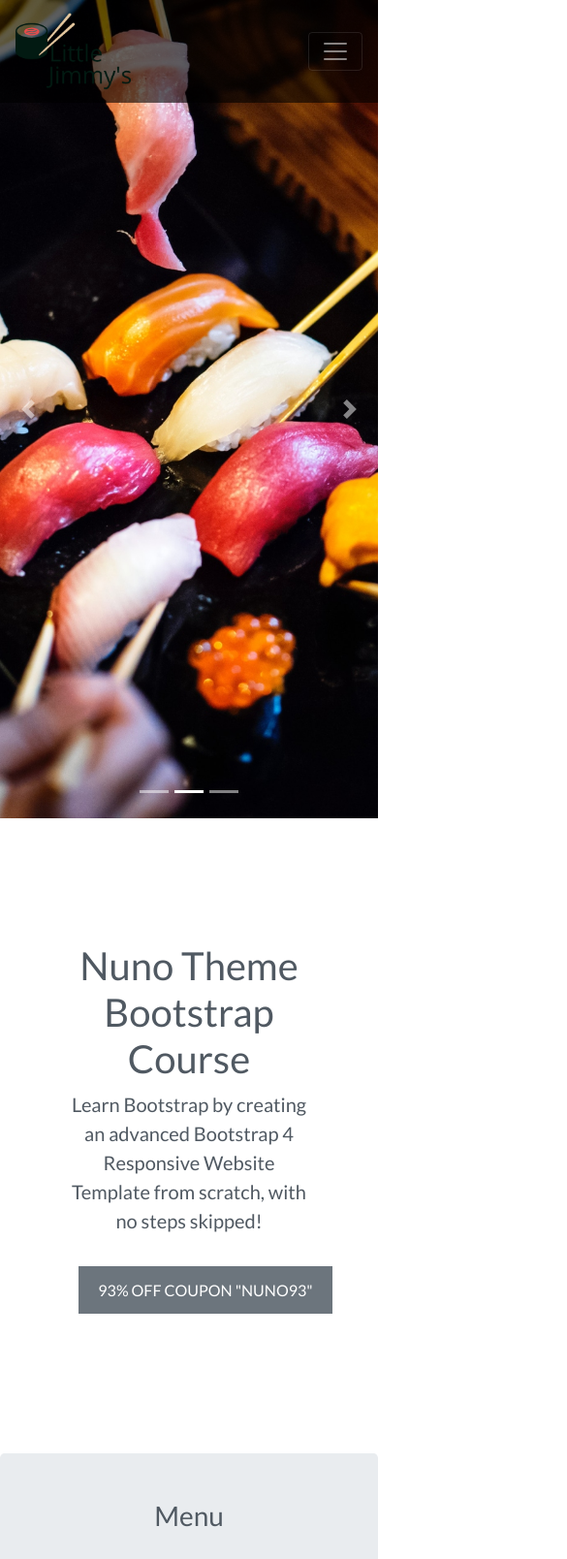
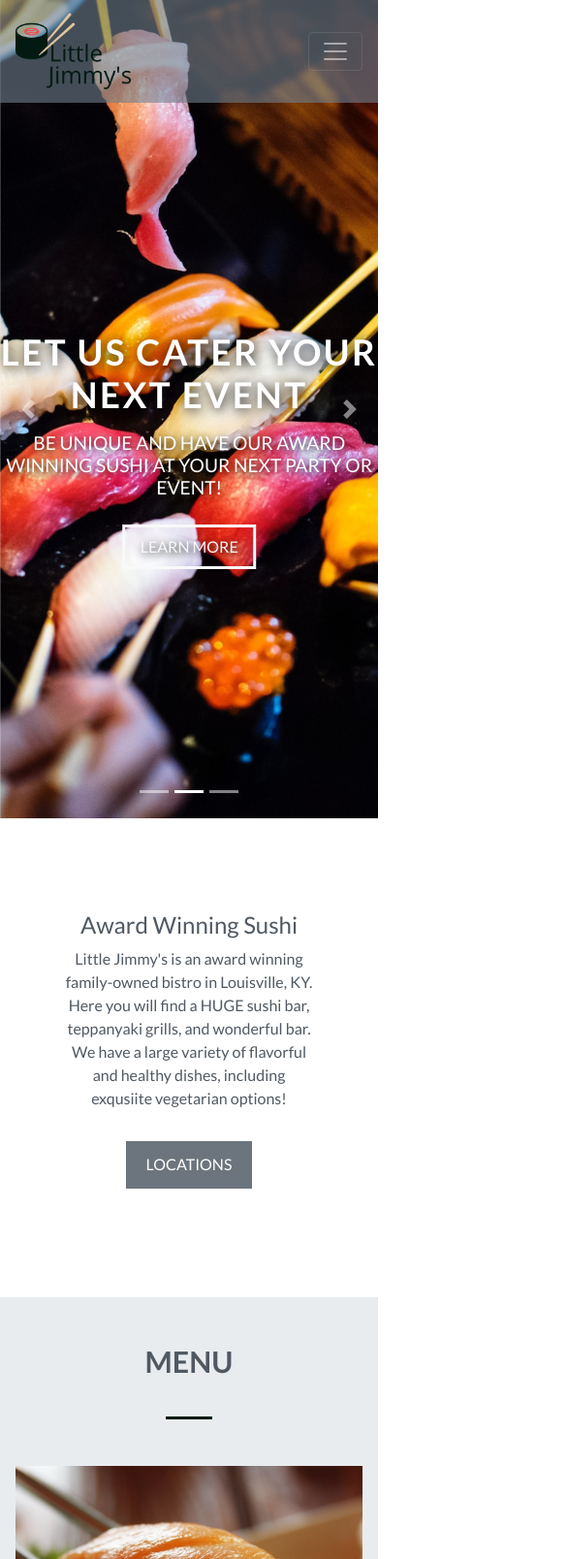
Before and after one commit to jemadd04/little-jimmys, a plain HTML site: page index.html in a window 390 px wide. Shown: the top 1608 px of the page at 97% size, 585 px wide, since content can reach past the window. Drawn offline with Linux system fonts and the light colour scheme.

Commit message:
completed styling and added media queries

```diff
--- a/index.html
+++ b/index.html
@@ -54,15 +54,27 @@
 		<!-- Slide One -->
 		<div class="carousel-item active" style="background-image: url(img/sushi1.jpg)">
 			<div class="carousel-caption text-center">
-				<h1>Welcome to Little Jimmy's</h1>
+				<h1>Welcome to <br>Little Jimmy's</h1>
 				<h3>The Best Sushi Restaurant in Louisville</h3>
 				<a href="#about" class="btn btn-outline-light btn-lg">Learn More</a>
 			</div>
 		</div>
 		<!-- Slide Two -->
-		<div class="carousel-item" style="background-image: url(img/sushi2.jpg)"></div>
+		<div class="carousel-item" style="background-image: url(img/sushi2.jpg)">
+			<div class="carousel-caption text-center">
+					<h1>Let Us Cater Your Next Event</h1>
+					<h3>Be unique and have our award winning sushi at your next party or event!</h3>
+					<a href="#about" class="btn btn-outline-light btn-lg">Learn More</a>
+				</div>
+		</div>
 		<!-- Slide Three -->
-		<div class="carousel-item" style="background-image: url(img/sushi3.jpg)"></div>
+		<div class="carousel-item" style="background-image: url(img/sushi3.jpg)">
+		<div class="carousel-caption text-center">
+				<h1>Multiple Locations</h1>
+				<h3>We have 5 locations in the Louisville area</h3>
+				<a href="#about" class="btn btn-outline-light btn-lg">Find Nearest Location</a>
+			</div>
+		</div>
 	</div> <!-- End of carousel inner -->
 	<!-- Prev and Next Buttons -->
 	<a href="#carouselExampleIndicators" class="carousel-control-prev" role="button" data-slide="prev">
@@ -82,9 +94,9 @@
 <div id="about" class="offset">
 
 <div class="col-12 narrow text-center">
-	<h1>Nuno Theme Bootstrap Course</h1>
-	<p class="lead">Learn Bootstrap by creating an advanced Bootstrap 4 Responsive Website Template from scratch, with no steps skipped!</p>
-	<a class="btn btn-secondary btn-md" href="http://bit.ly/advanced-bootstrap-course" target="_blank">93% OFF COUPON "NUNO93"</a>
+	<h1>Award Winning Sushi</h1>
+	<p class="lead">Little Jimmy's is an award winning family-owned bistro in Louisville, KY. Here you will find a HUGE sushi bar, teppanyaki grills, and wonderful bar. We have a large variety of flavorful and healthy dishes, including exqusiite vegetarian options!</p>
+	<a class="btn btn-secondary btn-md" href="http://bit.ly/advanced-bootstrap-course" target="_blank">Locations</a>
 </div>
 
 </div>
--- a/style.css
+++ b/style.css
@@ -7,8 +7,7 @@ body {
 }
 
 .offset:before {
-  height: 7rem;
-  /* margin-top: 4rem; */
+  height: 5rem;
   content: "";
   display: block;
 }
@@ -19,7 +18,7 @@ body {
   font-weight: 700;
   font-size: .9rem;
   letter-spacing: .1rem;
-  background: rgba(0, 0, 0, .6)!important;
+  background: rgba(112, 128, 144, 0.6) !important;
 }
 
 .navbar-brand img {
@@ -46,7 +45,37 @@ body {
   height: 100vh;
 }
 
-/*============= COURSE SECTION =============*/
+.carousel-caption {
+  position: absolute;
+  top: 38%;
+  text-transform: uppercase;
+  width: 100%;
+  right: 0;
+  left: 0;
+}
+
+.carousel-caption h1 {
+  font-size: 3.8rem;
+  font-weight: 700;
+  letter-spacing: .3rem;
+  text-shadow: .1rem .1rem .8rem black;
+  padding-bottom: 1rem;
+}
+
+.carousel-caption h3 {
+  font-size: 2rem;
+  text-shadow: .1rem .1rem .5rem black;
+  padding-bottom: 1.6rem;
+}
+
+.btn-lg {
+  border-width: medium;
+  border-radius: 0;
+  font-size: 1.1rem;
+  text-shadow: .1rem .1rem .5rem black;
+}
+
+/*============= ABOUT SECTION =============*/
 
 .narrow {
   width: 75%;
@@ -61,6 +90,90 @@ body {
   margin: 1rem;
 }
 
+/*============= MENU SECTION =============*/
+.jumbotron {
+  border-radius: 0;
+  padding-top: 3rem 0 2rem;
+  margin-bottom: 0;
+}
+h3.heading {
+  font-size: 1.9rem;
+  font-weight: 700;
+  text-transform: uppercase;
+  padding-bottom: 1.9rem;
+}
+.heading-underline {
+  width: 3rem;
+  height: .2rem;
+  background-color: #021A12;
+  margin: 0 auto 2rem;
+}
+.menu img {
+  max-width: 100%;
+  transition: transform .5s ease;
+}
+.row.no-padding [class*=col-] {
+  padding: 0;
+}
+.menu img:hover {
+  transform: scale(1.1);
+  cursor: zoom-in;
+}
+.menu {
+  overflow: hidden;
+}
+
+/*============= CONTACT SECTION =============*/
+footer {
+  background-color: slategray;
+  color: white;
+  padding: 2rem 0 3rem;
+  margin-top: 1rem;
+}
+footer img {
+  height: 4rem;
+  margin: 1.5rem 0;
+}
+footer a {
+  color: white;
+}
+footer svg.svg-inline--fa {
+  font-size: 1.6rem;
+  margin: 1.2rem .5rem 0 0;
+}
+footer svg.svg-inline--fa:hover {
+  color: #021A12;
+}
+hr.socket {
+  border-top: .2rem solid #666b71;
+  width: 100%;
+}
+
+/*============= Media Queries =============*/
+@media (max-width: 767px) {
+  .carousel-caption h1 {
+    font-size: 2.3rem;
+    letter-spacing: .15rem;
+    padding-bottom: .5rem;
+  }
+
+  .carousel-caption h3 {
+    font-size: 1.2rem;
+    padding-bottom: 1.2rem;
+  }
+
+  .btn-lg {
+    font-size: 1rem;
+  }
+
+  .narrow h1 {
+    font-size: 1.5rem;
+  }
+
+  p.lead {
+    font-size: 1rem;
+  }
+}
 
 
 /*============ BOOTSTRAP BREAK POINTS:
```
